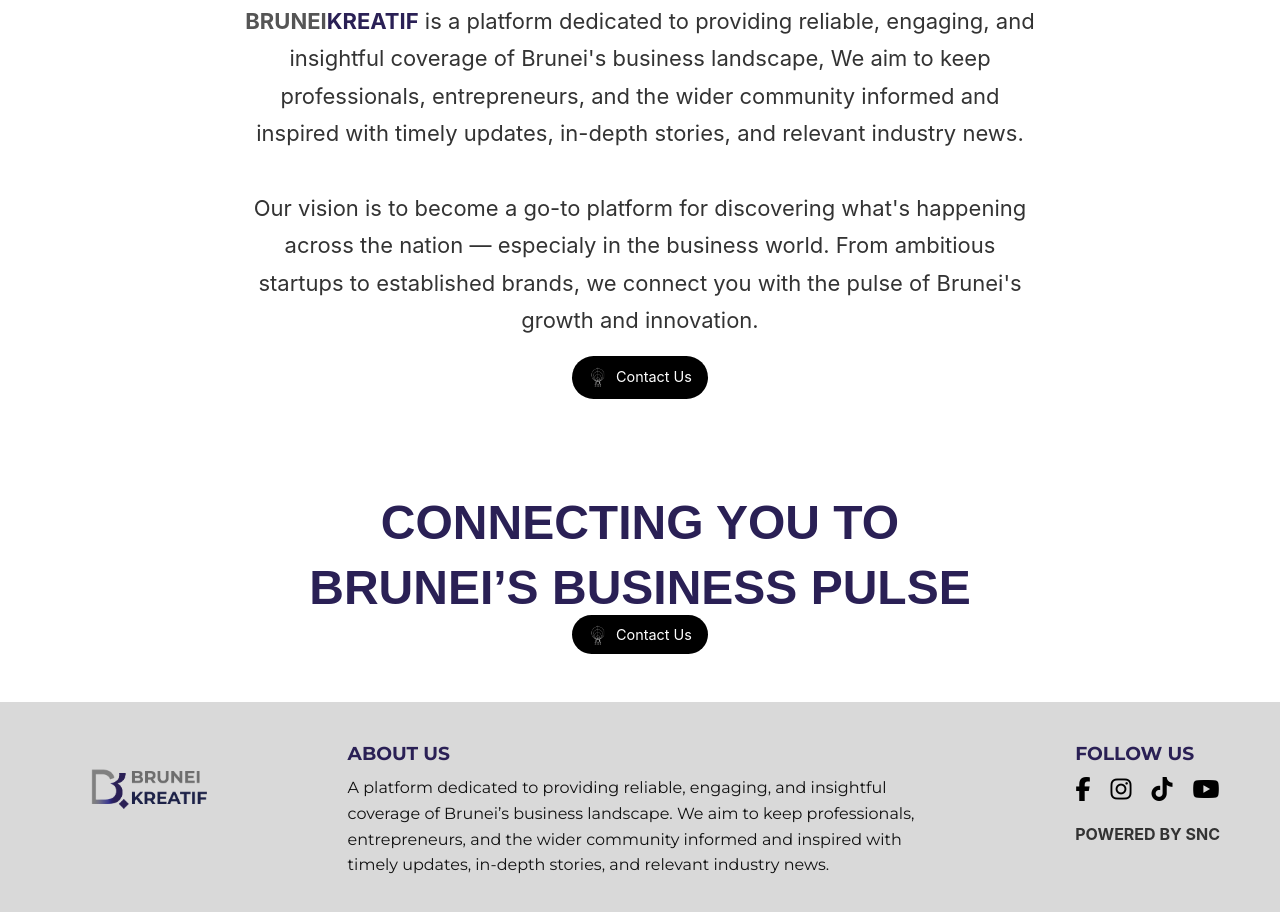
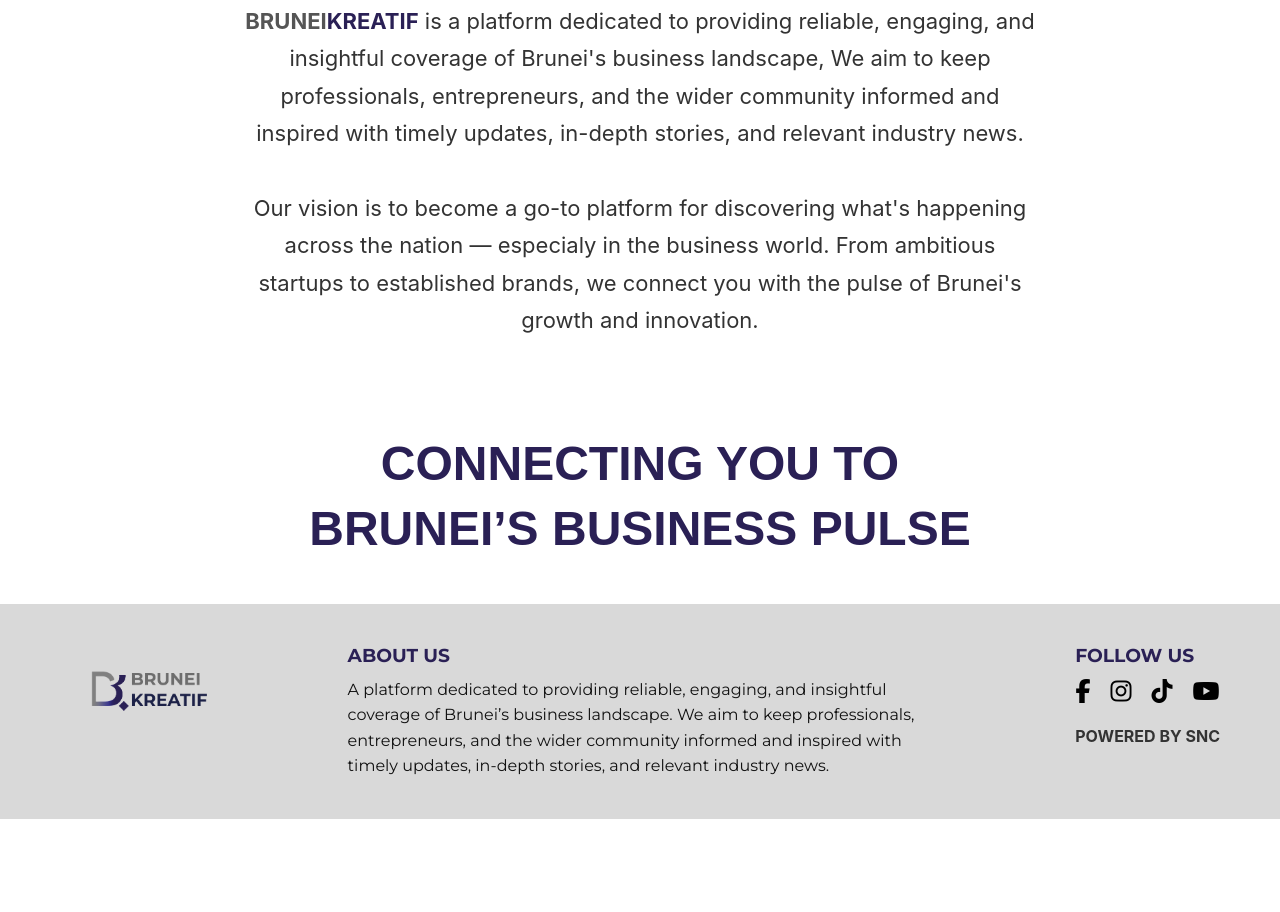
Before and after one commit to BruneiKreatif/bk.github.io, a plain HTML site: page aboutus.html in a window 1280 px wide. Shown: the part 637-1549 px from the top of the page. After the commit the page ends 1456 px from the top, so only its background shows below. Drawn offline with Linux system fonts and the light colour scheme.

Commit message:
Update aboutus.html

```diff
--- a/aboutus.html
+++ b/aboutus.html
@@ -445,10 +445,6 @@ body {
 is a platform dedicated to providing reliable, engaging, and insightful coverage of Brunei's business landscape, We aim to keep professionals, entrepreneurs, and the wider community informed and inspired with timely updates, in-depth stories, and relevant industry news.</p>
 <br>
 <p>Our vision is to become a go-to platform for discovering what's happening across the nation — especialy in the business world. From ambitious startups to established brands, we connect you with the pulse of Brunei's growth and innovation. </p>
-<a href="./swotnetworkcompany" class="btn contact logo-btn">
-  <img src="img/BK/sncfavicon.png" alt="snclogo" class="btn-logo">
-  Contact Us
-</a>
 </section>
 
 
@@ -463,10 +459,6 @@ CONNECTING YOU TO
 BRUNEI’S BUSINESS PULSE
 </div>
 </div>
-<a href="./swotnetworkcompany" class="btn contact logo-btn">
-  <img src="img/BK/sncfavicon.png" alt="snclogo" class="btn-logo">
-  Contact Us
-</a>
 </section>
 
 
```
